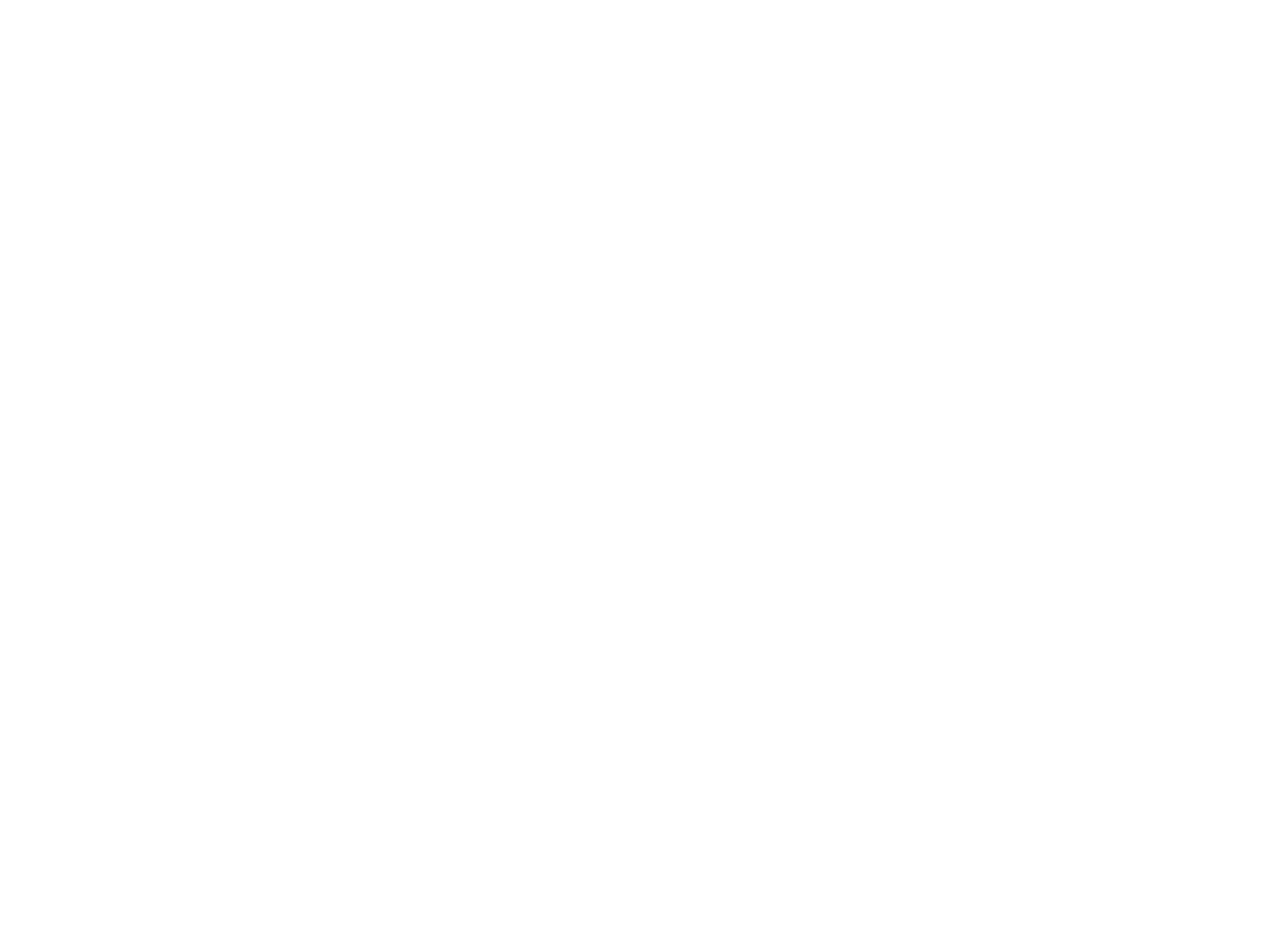
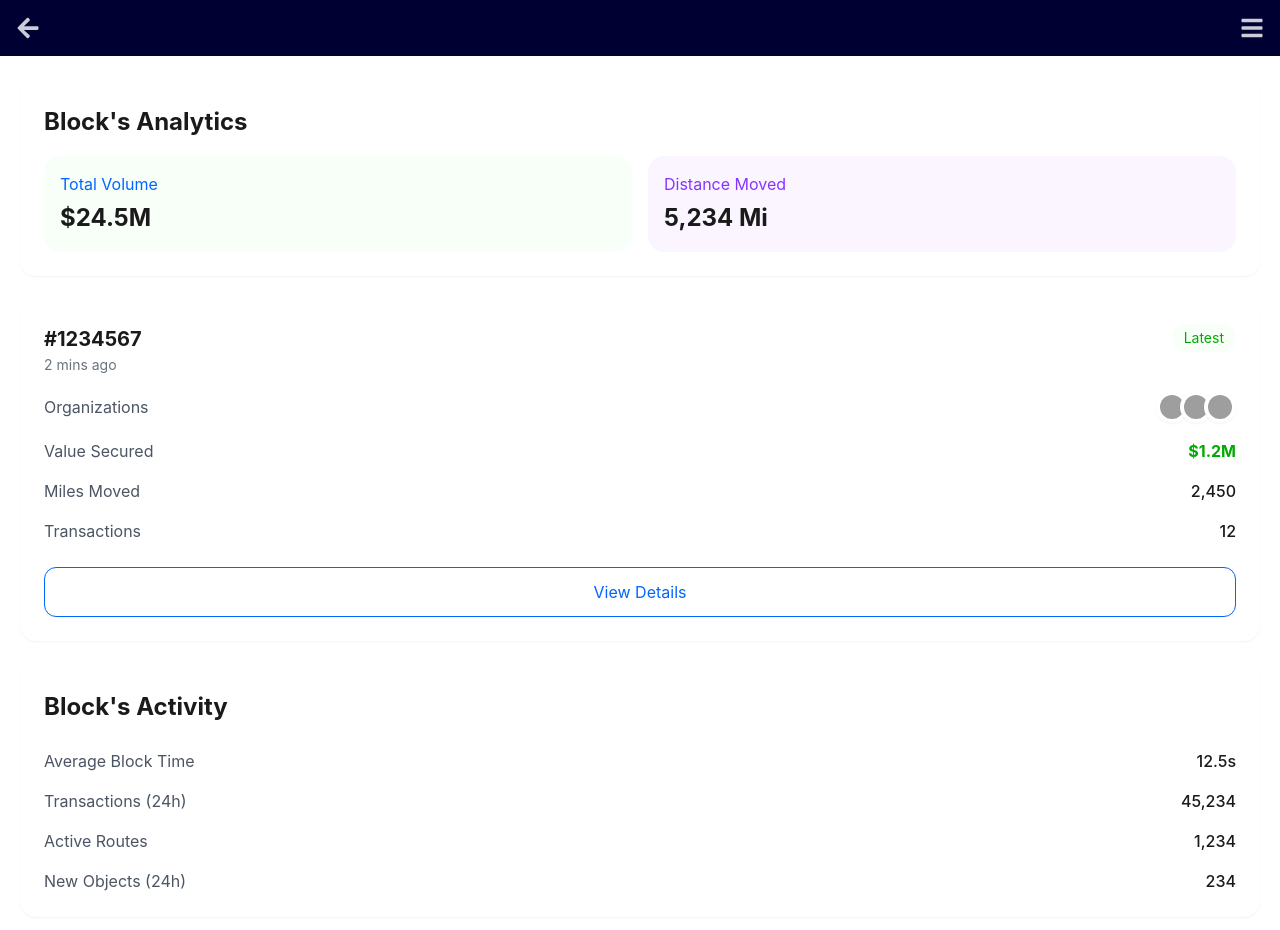
Before and after one commit to manchain/LW3explorer, a React (Create React App) app: page /block/1 in a window 1280 px wide. Before the commit this address had no page. Shown: the top 930 px of the page. Before the commit the page ends 800 px from the top, so only its background shows below. Built offline with nearby package versions, Linux system fonts and the light colour scheme; grey boxes are pictures that could not be loaded.

Commit message:
feat: added BlocksDetails page

```diff
--- a/src/App.js
+++ b/src/App.js
@@ -2,6 +2,7 @@ import React, { useState } from 'react';
 import { FaSearch, FaBars } from 'react-icons/fa';
 import { BrowserRouter as Router, Routes, Route, useNavigate } from 'react-router-dom';
 import VehicleDetails from './components/VehicleDetails';
+import BlockDetails from './components/BlockDetails';
 
 // Create a separate component for the home page content
 function HomePage() {
@@ -91,17 +92,18 @@ function HomePage() {
           <h2 className="text-[28px] font-bold mb-6 text-[#1A1A1A]">Recent Blocks</h2>
 
           {[
-            { time: '2 mins ago', value: '$1.2M', miles: '2,450' },
-            { time: '6 mins ago', value: '$5.5M', miles: '3,254' }
+            { time: '2 mins ago', value: '$1.2M', miles: '2,450', number: '1234567', transactions: '12' },
+            { time: '6 mins ago', value: '$5.5M', miles: '3,254', number: '1234566', transactions: '12' }
           ].map((block, index) => (
             <div
               key={index}
-              className="bg-white rounded-[24px] p-6 mb-4 shadow-[0_2px_12px_rgba(0,0,0,0.08)] transform transition-all duration-300 hover:-translate-y-1 hover:shadow-lg animate-fade-in"
+              onClick={() => navigate(`/block/${block.number}`)}
+              className="bg-white rounded-[24px] p-6 mb-4 shadow-[0_2px_12px_rgba(0,0,0,0.08)] transform transition-all duration-300 hover:-translate-y-1 hover:shadow-lg animate-fade-in cursor-pointer"
               style={{ animationDelay: `${(index + 6) * 100}ms` }}
             >
               <div className="flex justify-between mb-6">
                 <div>
-                  <div className="text-[#1A1A1A] font-bold text-[22px] mb-1">Block #1234567</div>
+                  <div className="text-[#1A1A1A] font-bold text-[22px] mb-1">Block #{block.number}</div>
                   <div className="text-[#666666] text-[15px]">{block.time}</div>
                 </div>
                 <div className="text-right">
@@ -122,7 +124,8 @@ function HomePage() {
                   </div>
                   <span className="text-[15px] text-[#666666] ml-1">+1</span>
                 </div>
-                <div className="flex justify-between">
+                <div className="flex justify-between items-center">
+                  <div className="text-[#666666] text-[15px]">{block.transactions} Transactions</div>
                   <div className="text-[#666666] text-[15px]">{block.miles} Miles</div>
                 </div>
               </div>
@@ -171,6 +174,7 @@ function App() {
       <Routes>
         <Route path="/" element={<HomePage />} />
         <Route path="/vehicle/:id" element={<VehicleDetails />} />
+        <Route path="/block/:id" element={<BlockDetails />} />
       </Routes>
     </Router>
   );
--- /dev/null
+++ b/src/components/BlockDetails.js
@@ -0,0 +1,130 @@
+import React, { useState } from 'react';
+import { FaArrowLeft, FaBars } from 'react-icons/fa';
+import { useNavigate } from 'react-router-dom';
+
+function BlockDetails() {
+  const navigate = useNavigate();
+  const [menuOpen, setMenuOpen] = useState(false);
+
+  return (
+    <div className="min-h-screen bg-[#000033]">
+      {/* Header */}
+      <div className="bg-[#000033] text-white px-4 py-4">
+        <header className="flex justify-between items-center">
+          <button
+            onClick={() => navigate(-1)}
+            className="text-2xl text-white/80 hover:text-white transition-colors duration-200"
+          >
+            <FaArrowLeft />
+          </button>
+          <button
+            onClick={() => setMenuOpen(!menuOpen)}
+            className="text-2xl text-white/80 hover:text-white transition-colors duration-200"
+          >
+            <FaBars className={`transform transition-transform duration-200 ${menuOpen ? 'rotate-90' : ''}`} />
+          </button>
+        </header>
+
+        {menuOpen && (
+          <div className="absolute top-16 right-4 bg-[#000033] rounded-xl p-4 shadow-lg z-50 border border-white/10">
+            <ul className="space-y-3 text-white">
+              <li
+                onClick={() => navigate('/')}
+                className="hover:text-white/80 cursor-pointer transition-colors duration-200 px-2 py-1 hover:bg-white/10 rounded"
+              >
+                Home
+              </li>
+              <li className="hover:text-white/80 cursor-pointer transition-colors duration-200 px-2 py-1 hover:bg-white/10 rounded">
+                Blocks
+              </li>
+              <li className="hover:text-white/80 cursor-pointer transition-colors duration-200 px-2 py-1 hover:bg-white/10 rounded">
+                Organizations
+              </li>
+            </ul>
+          </div>
+        )}
+      </div>
+
+      {/* Content */}
+      <div className="bg-white min-h-screen px-5 py-6">
+        {/* Block's Analytics */}
+        <div className="bg-white rounded-2xl shadow-sm p-6 mb-6">
+          <h2 className="text-[24px] font-bold text-[#1A1A1A] mb-4">Block's Analytics</h2>
+          <div className="grid grid-cols-2 gap-4">
+            <div className="bg-[#F8FFF8] rounded-2xl p-4">
+              <div className="text-[#0066FF] text-[16px] mb-1">Total Volume</div>
+              <div className="text-[24px] font-bold text-[#1A1A1A]">$24.5M</div>
+            </div>
+            <div className="bg-[#FAF5FF] rounded-2xl p-4">
+              <div className="text-[#8833FF] text-[16px] mb-1">Distance Moved</div>
+              <div className="text-[24px] font-bold text-[#1A1A1A]">5,234 Mi</div>
+            </div>
+          </div>
+        </div>
+
+        {/* Block Details */}
+        <div className="bg-white rounded-2xl shadow-sm p-6 mb-6">
+          <div className="flex justify-between items-start mb-4">
+            <div>
+              <h3 className="text-[20px] font-bold text-[#1A1A1A]">#1234567</h3>
+              <p className="text-gray-500 text-[14px]">2 mins ago</p>
+            </div>
+            <span className="bg-[#F8FFF8] text-[#00AA00] px-3 py-1 rounded-full text-sm">Latest</span>
+          </div>
+
+          <div className="space-y-4">
+            <div className="flex justify-between items-center">
+              <span className="text-gray-600">Organizations</span>
+              <div className="flex -space-x-2">
+                <img src="/nvidia-logo.png" alt="NVIDIA" className="w-8 h-8 rounded-full bg-white p-1 shadow-sm" />
+                <img src="/walmart-logo.png" alt="Walmart" className="w-8 h-8 rounded-full bg-white p-1 shadow-sm" />
+                <img src="/mastercard-logo.png" alt="Mastercard" className="w-8 h-8 rounded-full bg-white p-1 shadow-sm" />
+              </div>
+            </div>
+            <div className="flex justify-between items-center">
+              <span className="text-gray-600">Value Secured</span>
+              <span className="text-[#00AA00] font-bold">$1.2M</span>
+            </div>
+            <div className="flex justify-between items-center">
+              <span className="text-gray-600">Miles Moved</span>
+              <span className="text-[#1A1A1A] font-medium">2,450</span>
+            </div>
+            <div className="flex justify-between items-center">
+              <span className="text-gray-600">Transactions</span>
+              <span className="text-[#1A1A1A] font-medium">12</span>
+            </div>
+          </div>
+
+          <button className="w-full mt-6 py-3 border border-[#0066FF] text-[#0066FF] rounded-xl hover:bg-[#0066FF] hover:text-white transition-colors duration-200">
+            View Details
+          </button>
+        </div>
+
+        {/* Block's Activity */}
+        <div className="bg-white rounded-2xl shadow-sm p-6">
+          <h2 className="text-[24px] font-bold text-[#1A1A1A] mb-6">Block's Activity</h2>
+          <div className="space-y-4">
+            <div className="flex justify-between items-center">
+              <span className="text-gray-600">Average Block Time</span>
+              <span className="text-[#1A1A1A] font-medium">12.5s</span>
+            </div>
+            <div className="flex justify-between items-center">
+              <span className="text-gray-600">Transactions (24h)</span>
+              <span className="text-[#1A1A1A] font-medium">45,234</span>
+            </div>
+            <div className="flex justify-between items-center">
+              <span className="text-gray-600">Active Routes</span>
+              <span className="text-[#1A1A1A] font-medium">1,234</span>
+            </div>
+            <div className="flex justify-between items-center">
+              <span className="text-gray-600">New Objects (24h)</span>
+              <span className="text-[#1A1A1A] font-medium">234</span>
+            </div>
+          </div>
+        </div>
+      </div>
+    </div>
+  );
+}
+
+export default BlockDetails;
```
